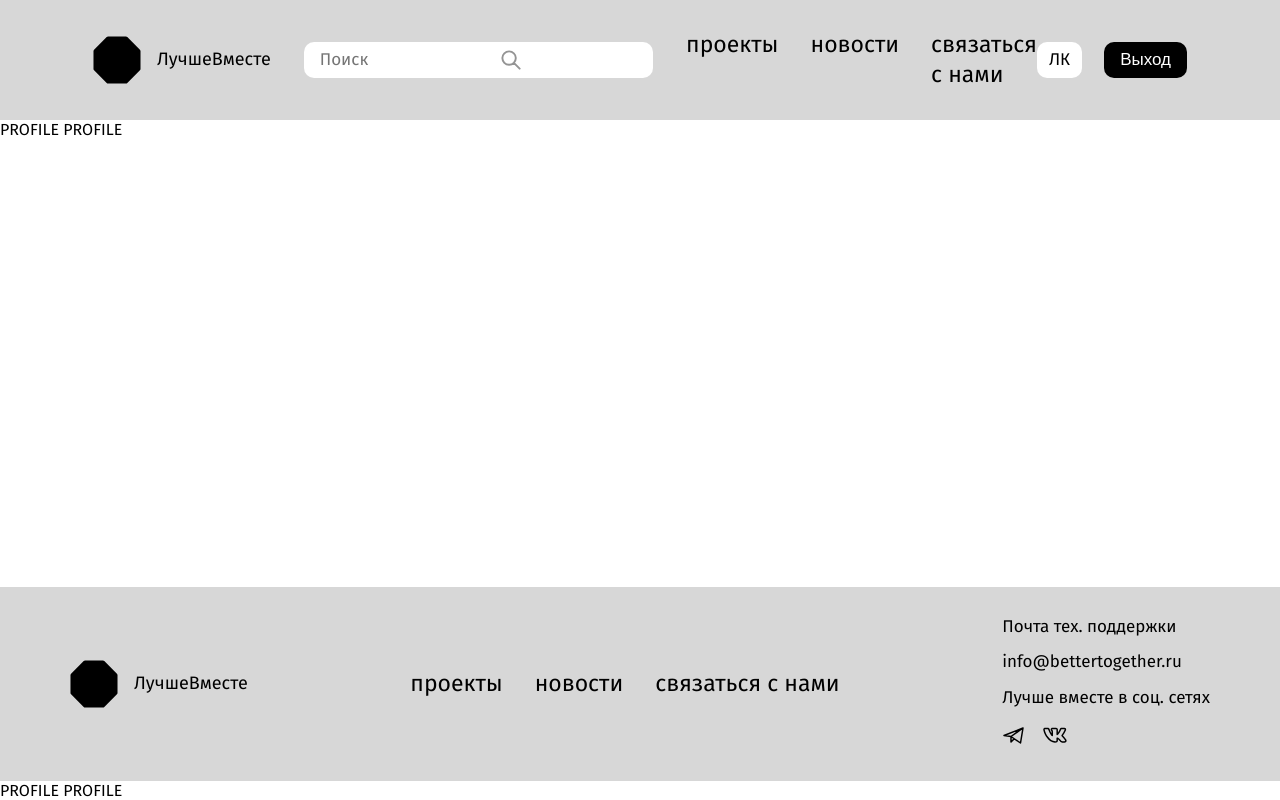
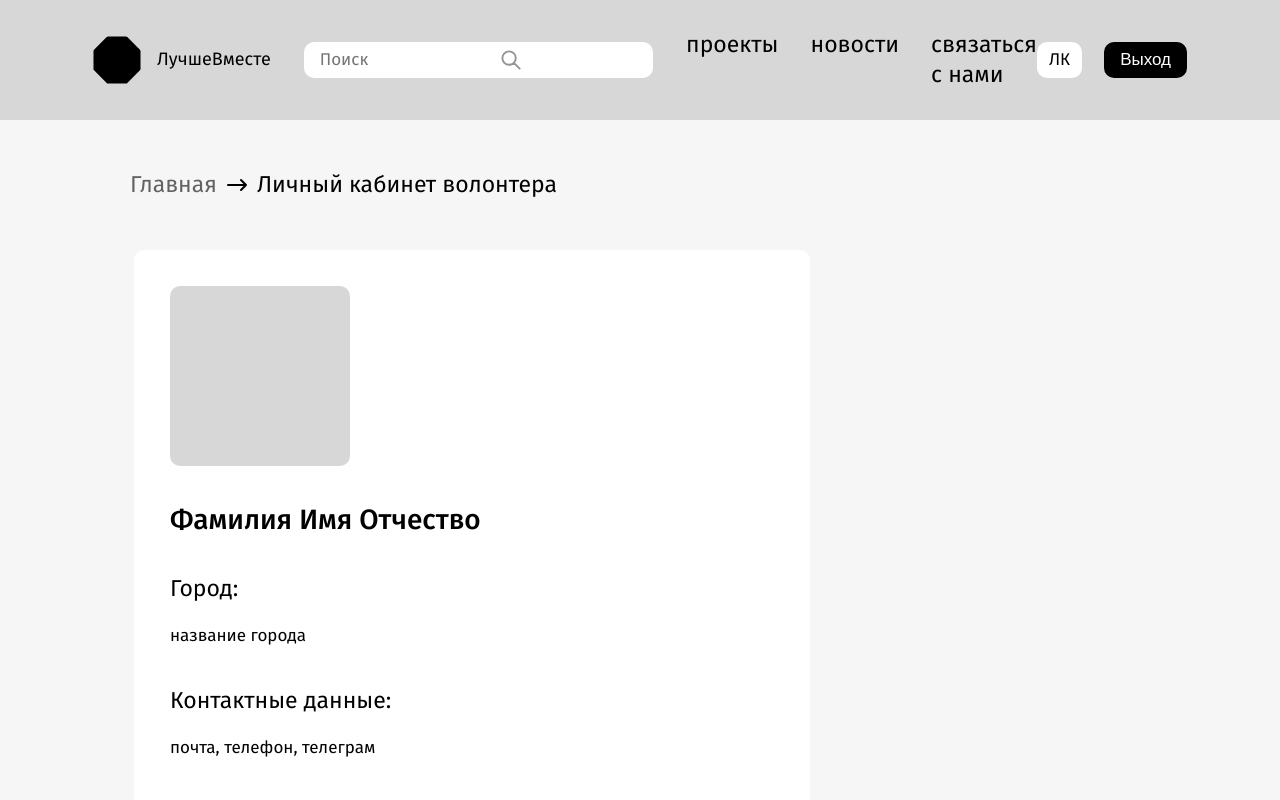
Before and after one commit to volunteers-for-city-projects/volunteers-frontend, a React (Create React App) app: page /profile in a window 1280 px wide. Shown: the top 800 px of the page. Built offline with nearby package versions, Linux system fonts and the light colour scheme.

Commit message:
feat: add profileMenu, profileVolunteer, button

```diff
--- a/src/components/App/App.jsx
+++ b/src/components/App/App.jsx
@@ -3,7 +3,6 @@ import { useNavigate, Outlet } from 'react-router-dom';
 import Header from '../Header/Header';
 import Footer from '../Footer/Footer';
 import ModalConfirm from '../ModalConfirm/ModalConfirm';
-import ProfileVolunteer from '../ProfileVolunteer/ProfileVolunteer';
 
 function App() {
 	const [isLoggedIn, setIsLoggedIn] = useState(true);
@@ -39,7 +38,6 @@ function App() {
 				onClickExit={closeConfirm}
 				closeConfirm={closeConfirm}
 			/>
-			<ProfileVolunteer />
 		</>
 	);
 }
--- /dev/null
+++ b/src/components/ProfileMenu/ProfileMenu.jsx
@@ -0,0 +1,16 @@
+import './ProfileMenu.scss';
+import strelka from '../../images/icon-strelka.svg';
+
+function ProfileMenu() {
+	return (
+		<div className="profile__menu">
+			<div className="profile__menu-wrapper">
+				<h2 className="profile__menu-title">Главная</h2>
+				<img className="profile__menu-image" src={strelka} alt="стрелка" />
+				<p className="profile__menu-subtitle">Личный кабинет волонтера</p>
+			</div>
+		</div>
+	);
+}
+
+export default ProfileMenu;
--- /dev/null
+++ b/src/components/ProfileMenu/ProfileMenu.scss
@@ -0,0 +1,30 @@
+.profile__menu {
+	&-wrapper {
+		display: flex;
+		margin-top: 50px;
+		margin-left: 130px;
+		align-items: center;
+		gap: 8px;
+	}
+
+	&-title {
+		color: rgba(0, 0, 0, 0.6);
+		font-size: 23px;
+		font-weight: 400;
+		line-height: 130%;
+		margin: 0;
+	}
+
+	&-image {
+		width: 24px;
+		height: 24px;
+	}
+
+	&-subtitle {
+		color: #000;
+		font-size: 23px;
+		font-weight: 400;
+		line-height: 130%;
+		margin: 0;
+	}
+}
--- a/src/components/ProfileVolunteer/ProfileVolunteer.jsx
+++ b/src/components/ProfileVolunteer/ProfileVolunteer.jsx
@@ -1,5 +1,51 @@
+import './ProfileVolunteer.scss';
+import ProfileMenu from '../ProfileMenu/ProfileMenu';
+import { Pushbutton } from '../Pushbutton/Pushbutton';
+
 function ProfileVolunteer() {
-	return <div>PROFILE PROFILE</div>;
+	const data = [
+		{
+			id: 0,
+			title: 'Город:',
+			subtitle: 'название города',
+		},
+		{
+			id: 1,
+			title: 'Контактные данные:',
+			subtitle: 'почта, телефон, телеграм',
+		},
+		{
+			id: 2,
+			title: 'Навыки:',
+			subtitle: 'Коммуникативные навыки, работа с ПК, вождение авто',
+		},
+	];
+	return (
+		<section className="profile">
+			<ProfileMenu />
+			<div className="profile__container">
+				<div className="profile__image" />
+				<div className="profile__name">
+					<h2 className="profile__name-surname">Фамилия Имя Отчество</h2>
+				</div>
+				<div className="profile__data">
+					{data.map((item) => (
+						<div data={item} key={item.id}>
+							<h3 className="profile__data-title">{item.title}</h3>
+							<p className="profile__data-subtitle">{item.subtitle}</p>
+						</div>
+					))}
+				</div>
+				<div className="profile__button">
+					<Pushbutton
+						label="Редактировать профиль"
+						color="white"
+						size="medium"
+					/>
+				</div>
+			</div>
+		</section>
+	);
 }
 
 export default ProfileVolunteer;
--- a/src/components/ProfileVolunteer/ProfileVolunteer.scss
+++ b/src/components/ProfileVolunteer/ProfileVolunteer.scss
@@ -0,0 +1,57 @@
+.profile {
+	background: #F6F6F6;
+}
+.profile__container {
+	display: flex;
+	flex-direction: column;
+	margin-top: 50px;
+	margin-left: 134px;
+	margin-bottom: 168px;
+	background: white;
+	border-radius: 10px;
+	width: 676px;
+
+}
+.profile__image {
+	background-color: #d7d7d7;
+	width: 180px;
+    height: 180px;
+	margin-top: 36px;
+	margin-left: 36px;
+	border-radius: 10px;
+}
+.profile__name{
+	margin-top: 40px;
+	margin-left: 36px;
+	margin-bottom: 40px;
+}
+.profile__name-surname {
+	margin: 0;
+	font-size: 28px;
+    font-weight: 500;
+    line-height: 28px;
+}
+.profile__data {
+	display: flex;
+	flex-direction: column;
+	gap: 40px;
+	margin-left: 36px;
+}
+
+.profile__data-title {
+	margin: 0;
+	font-size: 23px;
+    font-weight: 400;
+    line-height: 130%;
+}
+.profile__data-subtitle {
+	font-size: 17px;
+    font-weight: 400;
+    line-height: 20px;
+	margin: 22px 0 0;
+}
+.profile__button {
+	margin-top: 234px;
+	margin-bottom: 88px;
+	margin-left: 36px;
+}
--- a/src/components/Promo/Promo.scss
+++ b/src/components/Promo/Promo.scss
@@ -4,7 +4,7 @@
 		align-items: center;
 		flex-direction: column;
 		background-color: #d7d7d7;
-		border-radius: 10px;
+		border-radius: 10px;;
 		max-width: 1660px;
 		min-height: 707px;
 		margin: 0 130px;
--- a/src/routes/router.js
+++ b/src/routes/router.js
@@ -1,6 +1,5 @@
 import { createBrowserRouter } from 'react-router-dom';
 import App from '../components/App/App';
-
 import Main from '../components/Main/Main';
 import ProfileVolunteer from '../components/ProfileVolunteer/ProfileVolunteer';
 
```
Also changed, not shown: src/images/icon-strelka.svg (added), 1 other file (tests, documents, lock files or other folders).
